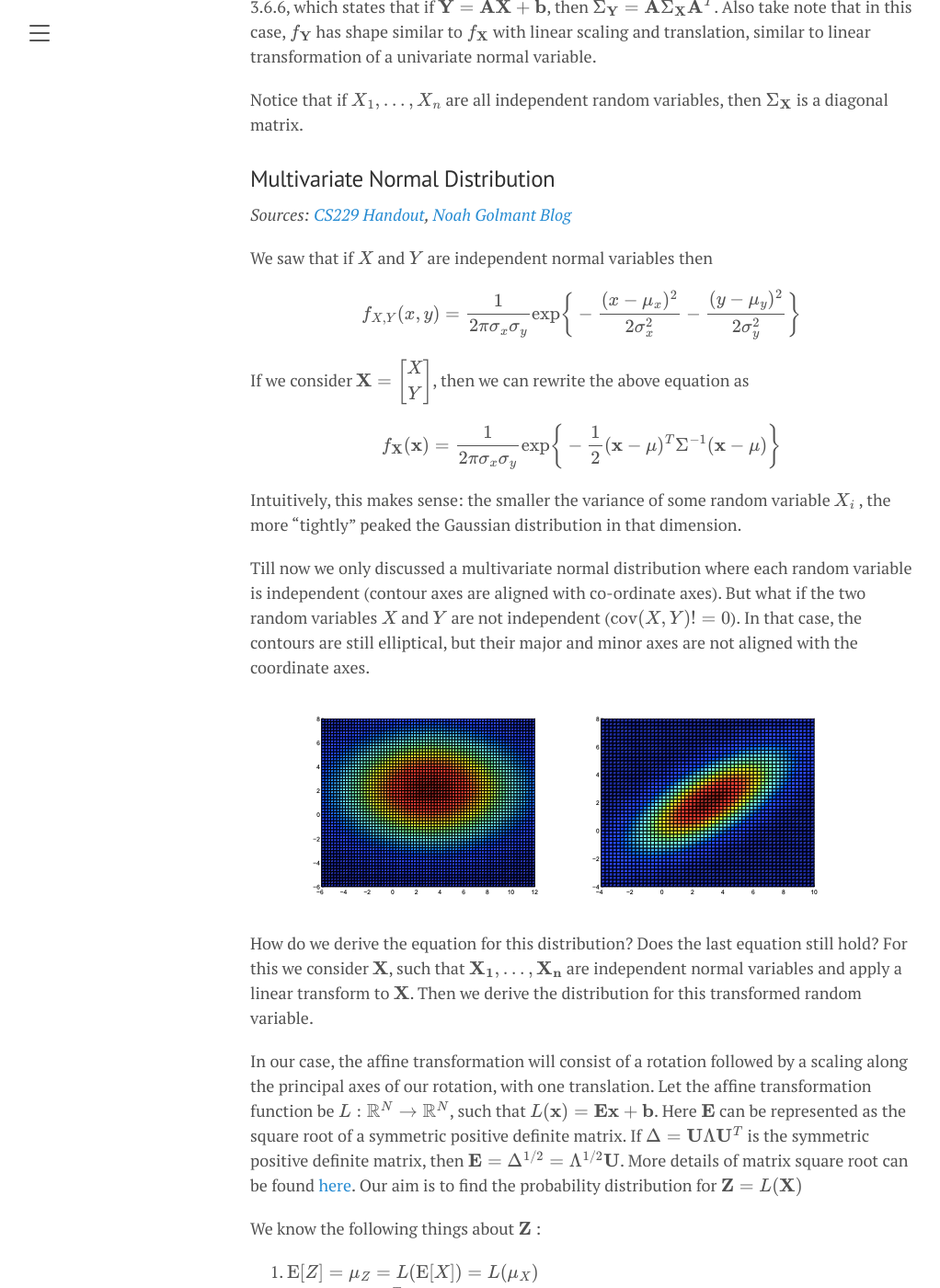
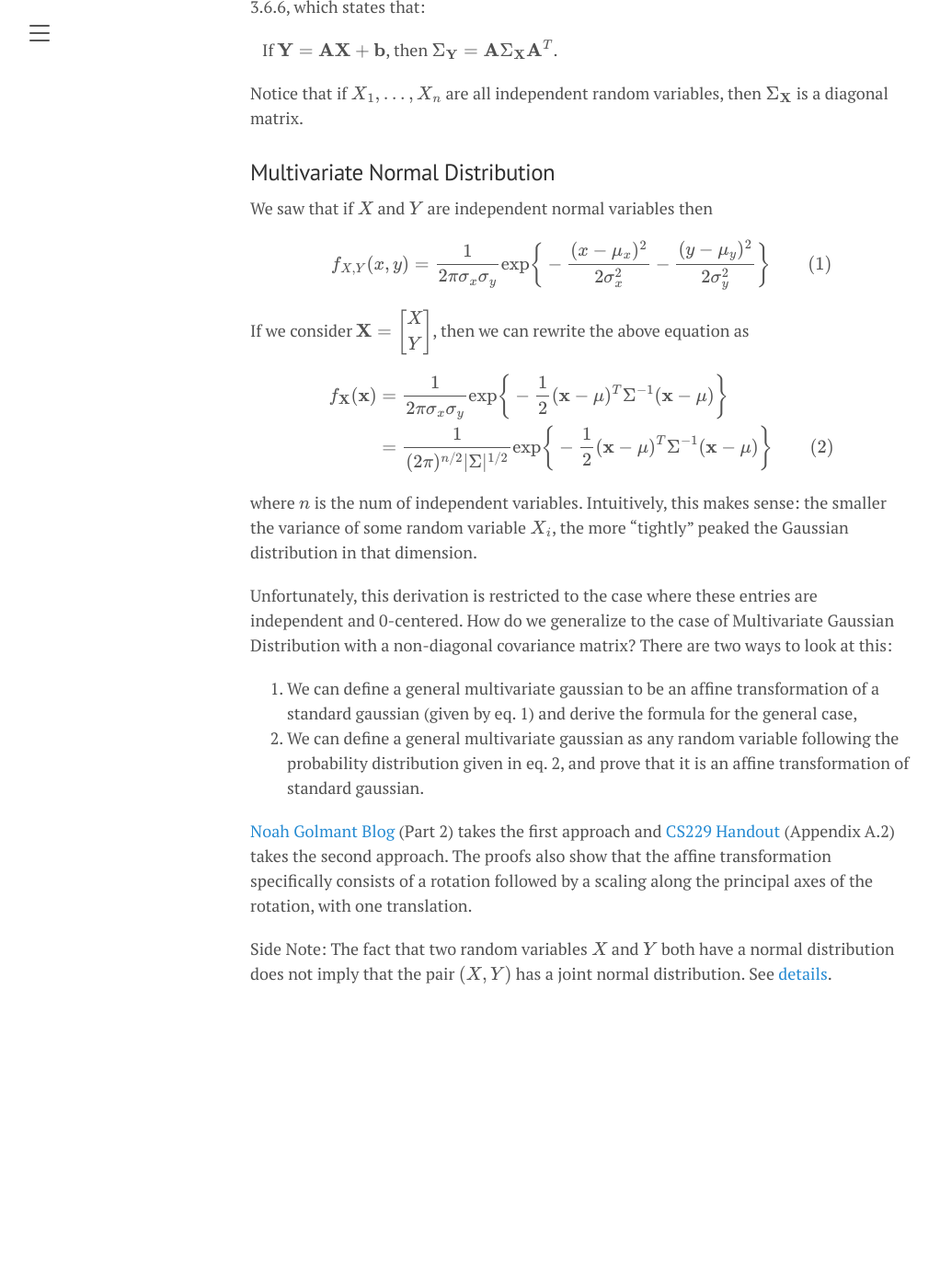
Before and after one commit to guptv93/guptv93.github.io, a Jekyll site: the page built from _probability/further_topics.md, in a window 1280 px wide and 1400 px high, scrolled down 10055 px. Shown: the whole window at 92% size, without its empty margins (8-1030 px from the left). Built offline with Jekyll 4.4.1, drawn with Linux system fonts in a browser that asks for light colours; nearby versions of some CDN libraries; formulas are drawn with MathJax 3; after the commit the page ends 11147 px from its top, so only the background shows below that; some of the changed text lies outside the part shown.

Commit message:
Making changes to the section on Multivariate Gaussian

```diff
--- a/_probability/further_topics.md
+++ b/_probability/further_topics.md
@@ -329,7 +329,7 @@ Total Variance of $Y$ can be derived using Law of Total Variance. The derivation
 
 ### Covariance Matrix
 
-When working with multiple variables, the covariance matrix provides a succinct way to summarize the covariances of all pairs of variables. In particular, if $\mathbf{X} = (X_1, \dots, X_n)^T$ is a $n \times 1$ multivariate random variable, then the covariance matrix,
+When working with multiple variables, the covariance matrix provides a succinct way to summarize the covariances of all pairs of variables. If $\mathbf{X} = (X_1, \dots, X_n)^T$ is a $n \times 1$ multivariate random variable, then the covariance matrix,
 which we usually denote as $\Sigma$, is the $n \times n$ matrix whose $(i, j)$th entry is $\cov(X_i, X_j)$.
 
 $$
@@ -343,48 +343,38 @@ $$
 \end{equation}
 $$
 
-Refer to [Chapter 3.6 of Bookdown.org](https://bookdown.org/compfinezbook/introcompfinr/Multivariate-Probability-Distributions-Using-Matrix-Algebra.html) for more details. Of particular importance is section 3.6.6, which states that if $\mathbf{Y} = \mathbf{AX} + \mathbf{b}$, then $\Sigma_\mathbf{Y} = \mathbf{A}\Sigma_\mathbf{X}\mathbf{A}^T$. Also take note that in this case, $f_\mathbf{Y}$ has shape similar to $f_\mathbf{X}$ with linear scaling and translation, similar to linear transformation of a univariate normal variable.
+Refer to [Chapter 3.6 of Bookdown.org](https://bookdown.org/compfinezbook/introcompfinr/Multivariate-Probability-Distributions-Using-Matrix-Algebra.html) for more details. Of particular importance is section 3.6.6, which states that:
+
+&nbsp;&nbsp; If $\mathbf{Y} = \mathbf{AX} + \mathbf{b}$, then $\Sigma_\mathbf{Y} = \mathbf{A}\Sigma_\mathbf{X}\mathbf{A}^T$.
 
 Notice that if $X_1, \dots, X_n$ are all independent random variables, then $\Sigma_\mathbf{X}$ is a diagonal matrix.
 
 ### Multivariate Normal Distribution
 
-*Sources: [CS229 Handout](/assets/documents/cs229_gaussians.pdf), [Noah Golmant Blog](/assets/documents/noahgolmant_gaussian.pdf)*
-
 We saw that if $X$ and $Y$ are independent normal variables then
 
 $$
-f_{X, Y}(x,y) = \frac{1}{2\pi \sigma_x \sigma_y }\textrm{exp}\bigg\{-\frac{(x-\mu_x)^2}{2\sigma_x^2}-\frac{(y-\mu_y)^2}{2\sigma_y^2}\bigg\}
+\begin{align}
+f_{X, Y}(x,y) &= \frac{1}{2\pi \sigma_x \sigma_y }\textrm{exp}\bigg\{-\frac{(x-\mu_x)^2}{2\sigma_x^2}-\frac{(y-\mu_y)^2}{2\sigma_y^2}\bigg\} & (1) \\
+\end{align}
 $$
+
 
 If we consider $$\bt{X} = \mat{X \\ Y}$$, then we can rewrite the above equation as
 
 $$
-f_\bt{X}(\bt{x}) = \frac{1}{2\pi \sigma_x \sigma_y }\textrm{exp}\bigg\{-\frac{1}{2}(\bt{x} - \bt{\mu})^T\Sigma^{-1}(\bt{x} - \bt{\mu})\bigg\}\\
+\begin{align}
+f_\bt{X}(\bt{x}) &= \frac{1}{2\pi \sigma_x \sigma_y }\textrm{exp}\bigg\{-\frac{1}{2}(\bt{x} - \bt{\mu})^T\Sigma^{-1}(\bt{x} - \bt{\mu})\bigg\}\\
+&= \frac{1}{ (2\pi)^{n/2} |\Sigma|^{1/2} } \textrm{exp}\bigg\{-\frac{1}{2}(\bt{x} - \bt{\mu})^T\Sigma^{-1}(\bt{x} - \bt{\mu})\bigg\} & (2)\\
+\end{align}
 $$
 
-Intuitively, this makes sense: the smaller the variance of some random variable $X_i$
-, the more “tightly” peaked the Gaussian distribution in that dimension.
+where $n$ is the num of independent variables. Intuitively, this makes sense: the smaller the variance of some random variable $X_i$, the more “tightly” peaked the Gaussian distribution in that dimension.
 
-Till now we only discussed a multivariate normal distribution where each random variable is independent (contour axes are aligned with co-ordinate axes). But what if the two random variables $X$ and $Y$ are not independent ($\cov(X, Y) != 0$). In that case, the contours are still elliptical, but their major and minor axes are not aligned with the coordinate axes.
+Unfortunately, this derivation is restricted to the case where these entries are independent and 0-centered. How do we generalize to the case of Multivariate Gaussian Distribution with a non-diagonal covariance matrix? There are two ways to look at this:
+1. We can define a general multivariate gaussian to be an affine transformation of a standard gaussian (given by eq. 1) and derive the formula for the general case,
+2. We can define a general multivariate gaussian as any random variable following the probability distribution given in eq. 2, and prove that it is an affine transformation of standard gaussian.
 
-![multivariate_normal](/assets/images/probability/further_topics.assets/multivariate_normal.png)
+[Noah Golmant Blog](/assets/documents/noahgolmant_gaussian.pdf) (Part 2) takes the first approach and [CS229 Handout](/assets/documents/cs229_gaussians.pdf) (Appendix A.2) takes the second approach. The proofs also show that the affine transformation specifically consists of a rotation followed by a scaling along the principal axes of the rotation, with one translation.
 
-How do we derive the equation for this distribution? Does the last equation still hold? For this we consider $\bt{X}$, such that $\bt{X_1}, \dots, \bt{X_n}$ are independent normal variables and apply a linear transform to $\bt{X}$. Then we derive the distribution for this transformed random variable.
-
-In our case, the affine transformation will consist of a rotation followed by a scaling along the principal axes of our rotation, with one translation. Let the affine transformation function be $L: \mathbb{R}^N \to \mathbb{R}^N$, such that $L(\bt{x}) = \bt{Ex} + \bt{b}$. Here $\bt{E}$ can be represented as the square root of a symmetric positive definite matrix. If $\Delta = \bt{U}\Lambda\bt{U}^T$ is the symmetric positive definite matrix, then $\bt{E} = \Delta^{1/2} = \Lambda^{1/2}\bt{U}$. More details of matrix square root can be found [here](https://bookdown.org/compfinezbook/introcompfinr/Positive-Definite-Matrices.html). Our aim is to find the probability distribution for $\bt{Z} = L(\bt{X})$
-
-We know the following things about $\bt{Z}$ :
-1. $\expect[Z] = \mu_Z = L(\expect[X]) = L(\mu_X)$
-2. $\Sigma_\bt{Z} = \bt{E}\Sigma_\bt{X}\bt{E}^T$.
-
-Also, $\bt{x - \mu_x} = \bt{E}^{-1}(\bt{z - \mu_z})$.
-
-Substituting this in the equation for $f_\bt{X}$, we get
-
-$$
-\begin{align}
-f_\bt{Z}(\bt{z}) &= k\,\textrm{exp}\bigg\{-\frac{1}{2}\big[\bt{E}^{-1}(\bt{z - \mu_z})\big]^T\Sigma_\bt{X}^{-1}\bt{E}^{-1}(\bt{z - \mu_z})\bigg\} \\
-&= k\,\textrm{exp}\bigg\{-\frac{1}{2}(\bt{z} - \mu_z)^T\Sigma_\bt{Z}^{-1}(\bt{z} - \mu_z)\bigg\} \\
-\end{align}
-$$
+Side Note: The fact that two random variables $X$ and $Y$ both have a normal distribution does not imply that the pair $(X, Y)$ has a joint normal distribution. See [details](https://stats.stackexchange.com/questions/30159/is-it-possible-to-have-a-pair-of-gaussian-random-variables-for-which-the-joint-d).
```
